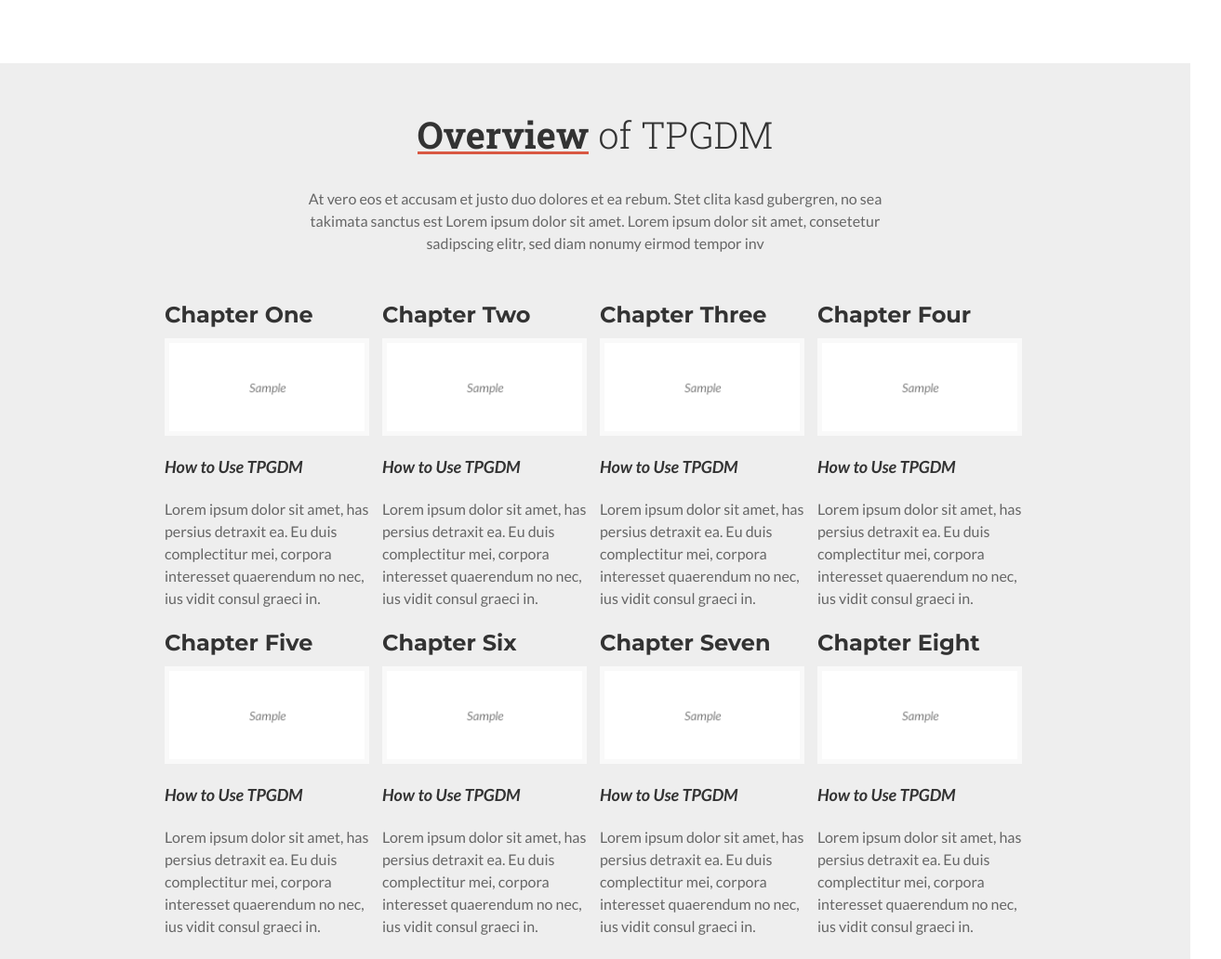
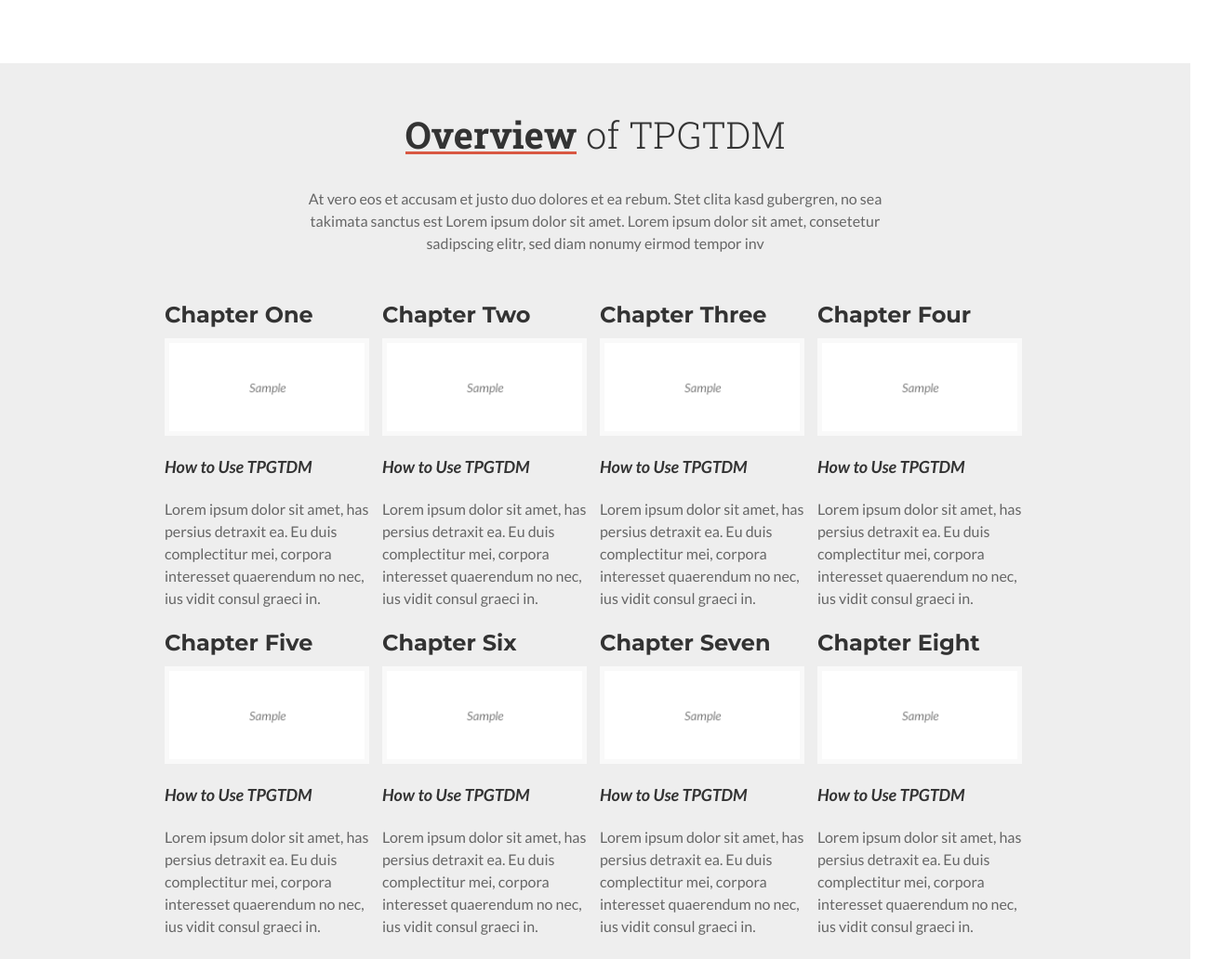
Before and after one commit to gregjonason/datamining.github.io, a plain HTML site: page guide/index.html in a window 1280 px wide. Shown: the part 1380-2412 px from the top of the page at 93% size, 1313 px wide, since content can reach past the window. Drawn offline with nearby package versions, Linux system fonts and the light colour scheme.

Commit message:
my latest updates

```diff
--- a/guide/index.html
+++ b/guide/index.html
@@ -5,7 +5,7 @@
 
 	<meta charset="utf-8">
 
-	<title>A Practical Guide to Data Mining | One Page eBook Landing Page</title>
+	<title>The Practical Guide to Data Mining | One Page eBook Landing Page</title>
 	<meta name="description" content="One Page eBook Landing Page WordPress Theme">
 	<meta name="author" content="GD Themes">
 
@@ -77,7 +77,7 @@
 
 			<!-- Text -->
 			<div class="eight columns">
-				<h1 class="title">Finally...The <span class="title-highlight">Secrets</span> to Practical Data Mining :-)</h1>
+				<h1 class="title">Finally...The <span class="title-highlight">Practical</span> Guide to Data Mining :-)</h1>
 
 				<div class="subtitle">
 					<p class="small">
@@ -186,7 +186,7 @@
 				<div class="sixteen columns">
 					<div class="feature-icon"><i class="fa fa-book"></i></div>
 
-					<div class="feature-title">Get More Traffic to Your Site</div>
+					<div class="feature-title">Get More Out of Your Data</div>
 
 					<div class="feature-description">
 						Lorem ipsum dolor sit amet, has persius detraxit ea. Eu duis complectitur mei, corpora interesset quaerendum no nec.
@@ -225,7 +225,7 @@
 	<section id="overview" class="overview boxed">
 
 		<div class="section-header">
-			<h3 class="title"><span class="title-highlight">Overview</span> of TPGDM</h3>
+			<h3 class="title"><span class="title-highlight">Overview</span> of TPGTDM</h3>
 
 			<p class="description">
 				At vero eos et accusam et justo duo dolores et ea rebum. Stet clita kasd gubergren, no sea takimata sanctus est Lorem ipsum dolor sit amet. Lorem ipsum dolor sit amet, consetetur sadipscing elitr, sed diam nonumy eirmod tempor inv
@@ -243,7 +243,7 @@
 						<a href=""><img src="images/sample-chapter.png" alt="Sample Chapter"></a>
 					</div> <!-- /.chapter-preview-img -->
 
-					<h5 class="chapter-title">How to Use TPGDM</h5>
+					<h5 class="chapter-title">How to Use TPGTDM</h5>
 
 					<p>Lorem ipsum dolor sit amet, has persius detraxit ea. Eu duis complectitur mei, corpora interesset quaerendum no nec, ius vidit consul graeci in.</p>
 				</div> <!-- /.chapter-block -->
@@ -256,7 +256,7 @@
 						<a href=""><img src="images/sample-chapter.png" alt="Sample Chapter"></a>
 					</div> <!-- /.chapter-preview-img -->
 
-					<h5 class="chapter-title">How to Use TPGDM</h5>
+					<h5 class="chapter-title">How to Use TPGTDM</h5>
 
 					<p>Lorem ipsum dolor sit amet, has persius detraxit ea. Eu duis complectitur mei, corpora interesset quaerendum no nec, ius vidit consul graeci in.</p>
 				</div> <!-- /.chapter-block -->
@@ -269,7 +269,7 @@
 						<a href=""><img src="images/sample-chapter.png" alt="Sample Chapter"></a>
 					</div> <!-- /.chapter-preview-img -->
 
-					<h5 class="chapter-title">How to Use TPGDM</h5>
+					<h5 class="chapter-title">How to Use TPGTDM</h5>
 
 					<p>Lorem ipsum dolor sit amet, has persius detraxit ea. Eu duis complectitur mei, corpora interesset quaerendum no nec, ius vidit consul graeci in.</p>
 				</div> <!-- /.chapter-block -->
@@ -282,7 +282,7 @@
 						<a href=""><img src="images/sample-chapter.png" alt="Sample Chapter"></a>
 					</div> <!-- /.chapter-preview-img -->
 
-					<h5 class="chapter-title">How to Use TPGDM</h5>
+					<h5 class="chapter-title">How to Use TPGTDM</h5>
 
 					<p>Lorem ipsum dolor sit amet, has persius detraxit ea. Eu duis complectitur mei, corpora interesset quaerendum no nec, ius vidit consul graeci in.</p>
 				</div> <!-- /.chapter-block -->
@@ -295,7 +295,7 @@
 						<a href=""><img src="images/sample-chapter.png" alt="Sample Chapter"></a>
 					</div> <!-- /.chapter-preview-img -->
 
-					<h5 class="chapter-title">How to Use TPGDM</h5>
+					<h5 class="chapter-title">How to Use TPGTDM</h5>
 
 					<p>Lorem ipsum dolor sit amet, has persius detraxit ea. Eu duis complectitur mei, corpora interesset quaerendum no nec, ius vidit consul graeci in.</p>
 				</div> <!-- /.chapter-block -->
@@ -308,7 +308,7 @@
 						<a href=""><img src="images/sample-chapter.png" alt="Sample Chapter"></a>
 					</div> <!-- /.chapter-preview-img -->
 
-					<h5 class="chapter-title">How to Use TPGDM</h5>
+					<h5 class="chapter-title">How to Use TPGTDM</h5>
 
 					<p>Lorem ipsum dolor sit amet, has persius detraxit ea. Eu duis complectitur mei, corpora interesset quaerendum no nec, ius vidit consul graeci in.</p>
 				</div> <!-- /.chapter-block -->
@@ -321,7 +321,7 @@
 						<a href=""><img src="images/sample-chapter.png" alt="Sample Chapter"></a>
 					</div> <!-- /.chapter-preview-img -->
 
-					<h5 class="chapter-title">How to Use TPGDM</h5>
+					<h5 class="chapter-title">How to Use TPGTDM</h5>
 
 					<p>Lorem ipsum dolor sit amet, has persius detraxit ea. Eu duis complectitur mei, corpora interesset quaerendum no nec, ius vidit consul graeci in.</p>
 				</div> <!-- /.chapter-block -->
@@ -334,7 +334,7 @@
 						<a href=""><img src="images/sample-chapter.png" alt="Sample Chapter"></a>
 					</div> <!-- /.chapter-preview-img -->
 
-					<h5 class="chapter-title">How to Use TPGDM</h5>
+					<h5 class="chapter-title">How to Use TPGTDM</h5>
 
 					<p>Lorem ipsum dolor sit amet, has persius detraxit ea. Eu duis complectitur mei, corpora interesset quaerendum no nec, ius vidit consul graeci in.</p>
 				</div> <!-- /.chapter-block -->
@@ -359,7 +359,7 @@
 		<div class="container">
 
 			<span class="cta-txt">Get Started Now For Just $10</span>
-			<a href="#purchase" class="button purchase-button">Purchase <span>TPGDM</span></a>
+			<a href="#purchase" class="button purchase-button">Purchase <span>TPGTDM</span></a>
 
 		</div> <!-- /.container -->
 	</section> <!-- #cta -->
@@ -529,7 +529,7 @@
 	<section id="purchase" class="purchase boxed">
 
 		<div class="section-header">
-			<h3 class="title"><span class="title-highlight">Purchase</span> <span class="product-name">TPGDM</span></h3>
+			<h3 class="title"><span class="title-highlight">Purchase</span> <span class="product-name">TPGTDM</span></h3>
 
 			<p class="description">
 				Et accusam et justo duo dolores et ea rebum. Stet clita kasd gubergren, no sea takimata sanctus est Lorem ipsum dolor sit amet. Lorem ipsum dolor sit amet,
```
